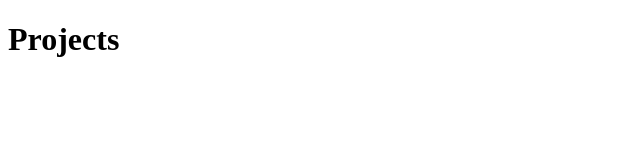
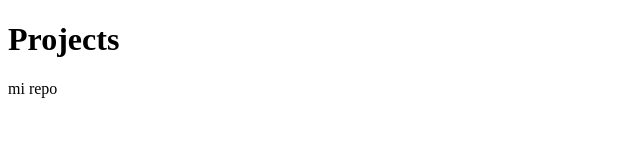
Before and after one commit to ISWGlez/My-Projects, a plain HTML site: page index.html in a window 1280 px wide. Shown: the full height of the page, 0-640 px from the left. Drawn offline with Linux system fonts and the light colour scheme.

Commit message:
Update index.html

```diff
--- a/index.html
+++ b/index.html
@@ -3,5 +3,6 @@
 <body>
 
 <h1>Projects</h1>
+<p>mi repo</p>
 </body>
 </html>
```
